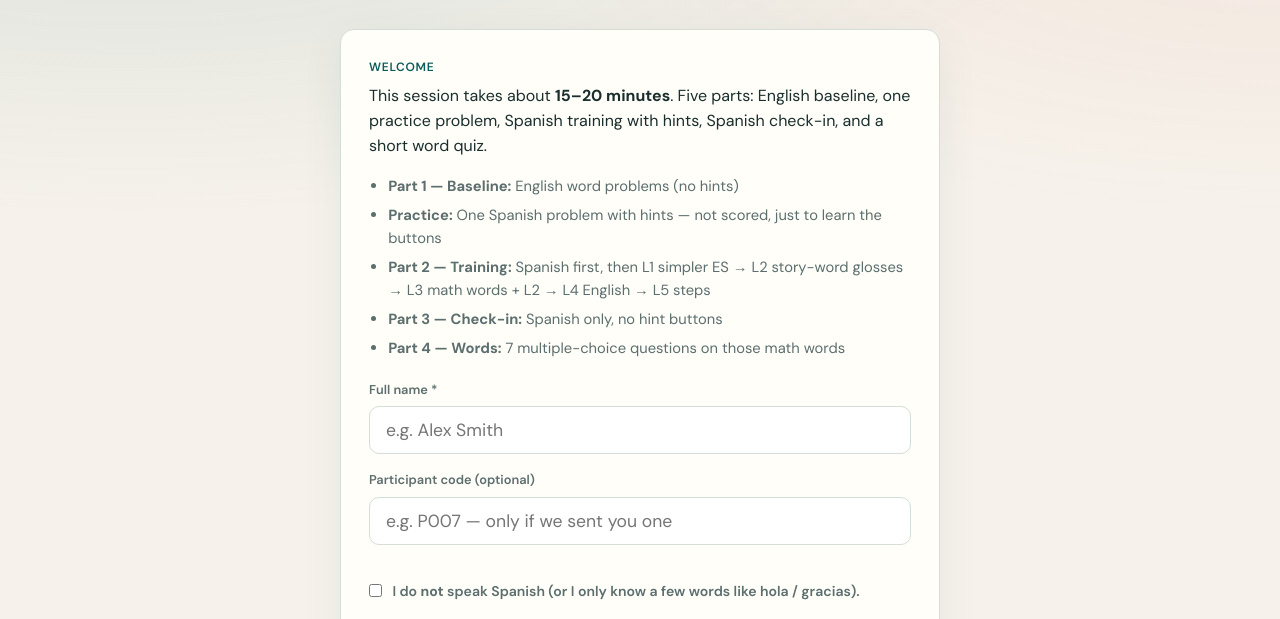
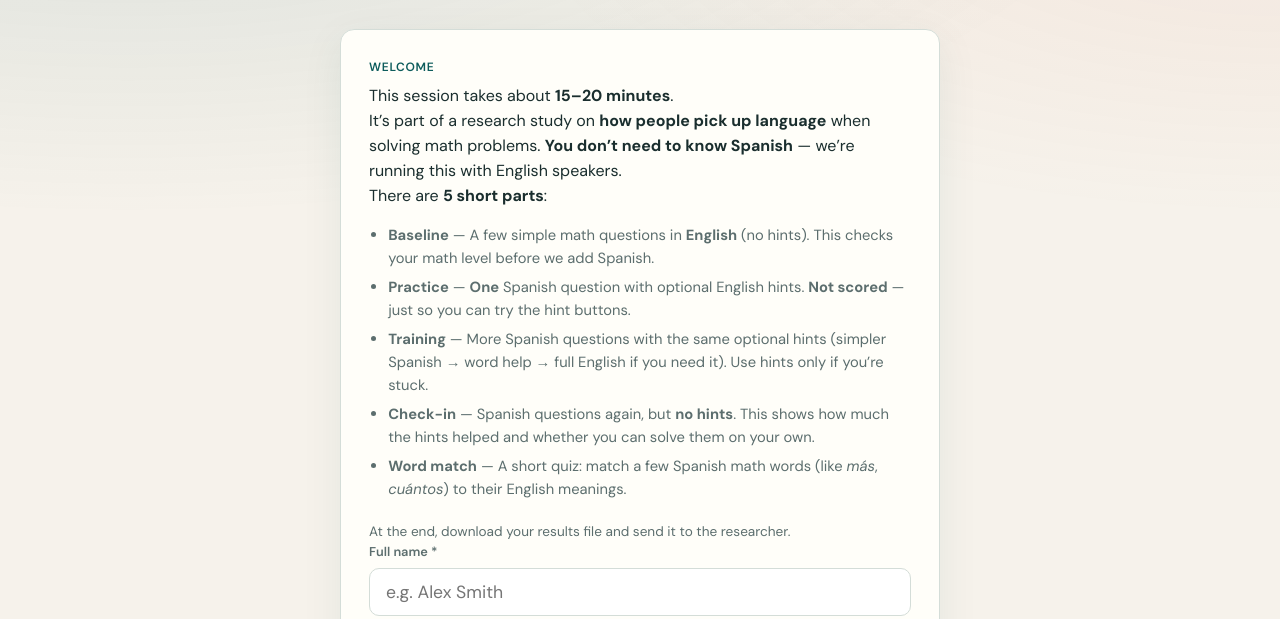
Before and after one commit to CosmicMicra/bilingual-math-tutor-pilot1, a plain HTML site: page index.html in a window 1280 px wide. Shown: the part 104-723 px from the top of the page. Drawn offline with Linux system fonts and the light colour scheme.

Commit message:
Simplify welcome copy for participants

```diff
--- a/index.html
+++ b/index.html
@@ -318,14 +318,17 @@
       <!-- Intro -->
       <section id="screen-intro" class="card">
         <p class="phase-label">Welcome</p>
-        <p>This session takes about <strong>15–20 minutes</strong>. Five parts: English baseline, one practice problem, Spanish training with hints, Spanish check-in, and a short word quiz.</p>
+        <p>This session takes about <strong>15–20 minutes</strong>.</p>
+        <p>It’s part of a research study on <strong>how people pick up language</strong> when solving math problems. <strong>You don’t need to know Spanish</strong> — we’re running this with English speakers.</p>
+        <p>There are <strong>5 short parts</strong>:</p>
         <ul class="intro-list">
-          <li><strong>Part 1 — Baseline:</strong> English word problems (no hints)</li>
-          <li><strong>Practice:</strong> One Spanish problem with hints — not scored, just to learn the buttons</li>
-          <li><strong>Part 2 — Training:</strong> Spanish first, then L1 simpler ES → L2 story-word glosses → L3 math words + L2 → L4 English → L5 steps</li>
-          <li><strong>Part 3 — Check-in:</strong> Spanish only, no hint buttons</li>
-          <li><strong>Part 4 — Words:</strong> 7 multiple-choice questions on those math words</li>
+          <li><strong>Baseline</strong> — A few simple math questions in <strong>English</strong> (no hints). This checks your math level before we add Spanish.</li>
+          <li><strong>Practice</strong> — <strong>One</strong> Spanish question with optional English hints. <strong>Not scored</strong> — just so you can try the hint buttons.</li>
+          <li><strong>Training</strong> — More Spanish questions with the same optional hints (simpler Spanish → word help → full English if you need it). Use hints only if you’re stuck.</li>
+          <li><strong>Check-in</strong> — Spanish questions again, but <strong>no hints</strong>. This shows how much the hints helped and whether you can solve them on your own.</li>
+          <li><strong>Word match</strong> — A short quiz: match a few Spanish math words (like <em>más</em>, <em>cuántos</em>) to their English meanings.</li>
         </ul>
+        <p class="step-meta" style="margin-bottom:0">At the end, download your results file and send it to the researcher.</p>
         <label for="display-name">Full name *</label>
         <input type="text" id="display-name" placeholder="e.g. Alex Smith" autocomplete="name" required />
         <label for="participant-id">Participant code (optional)</label>
```
